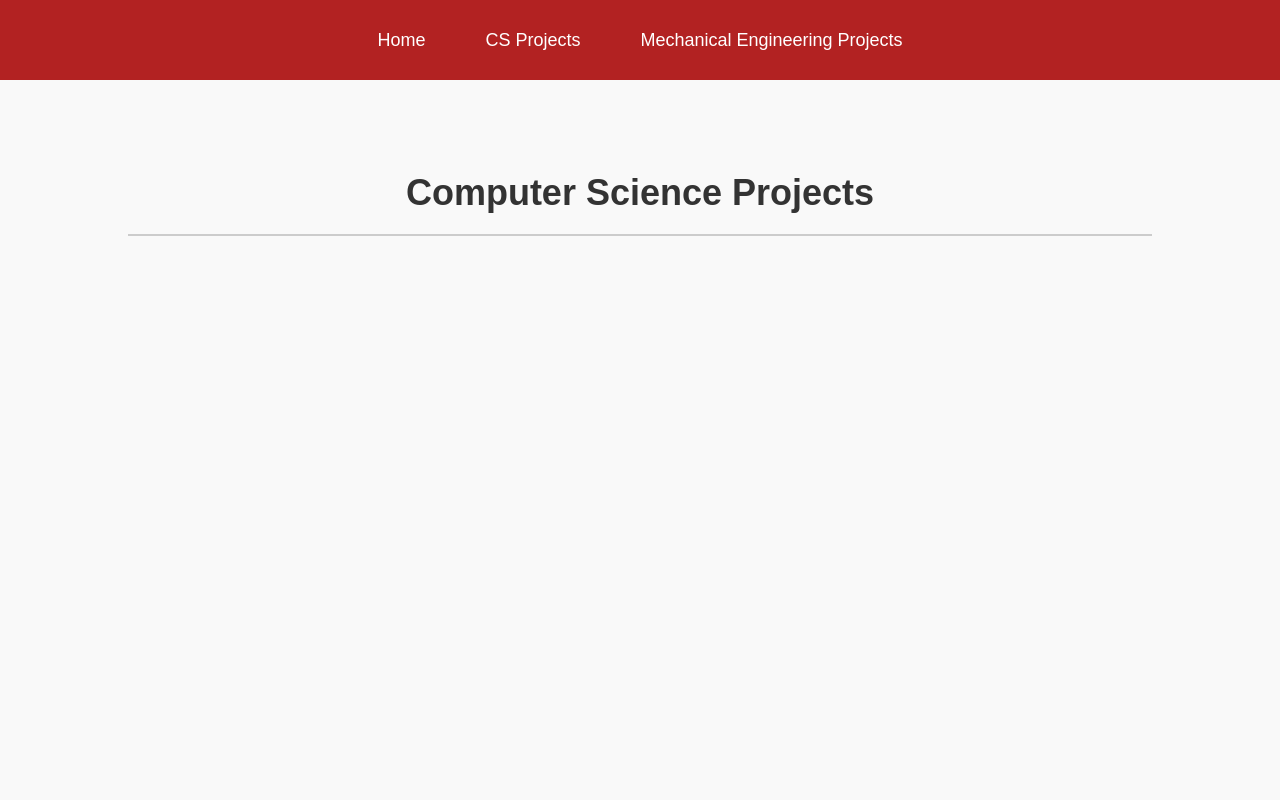
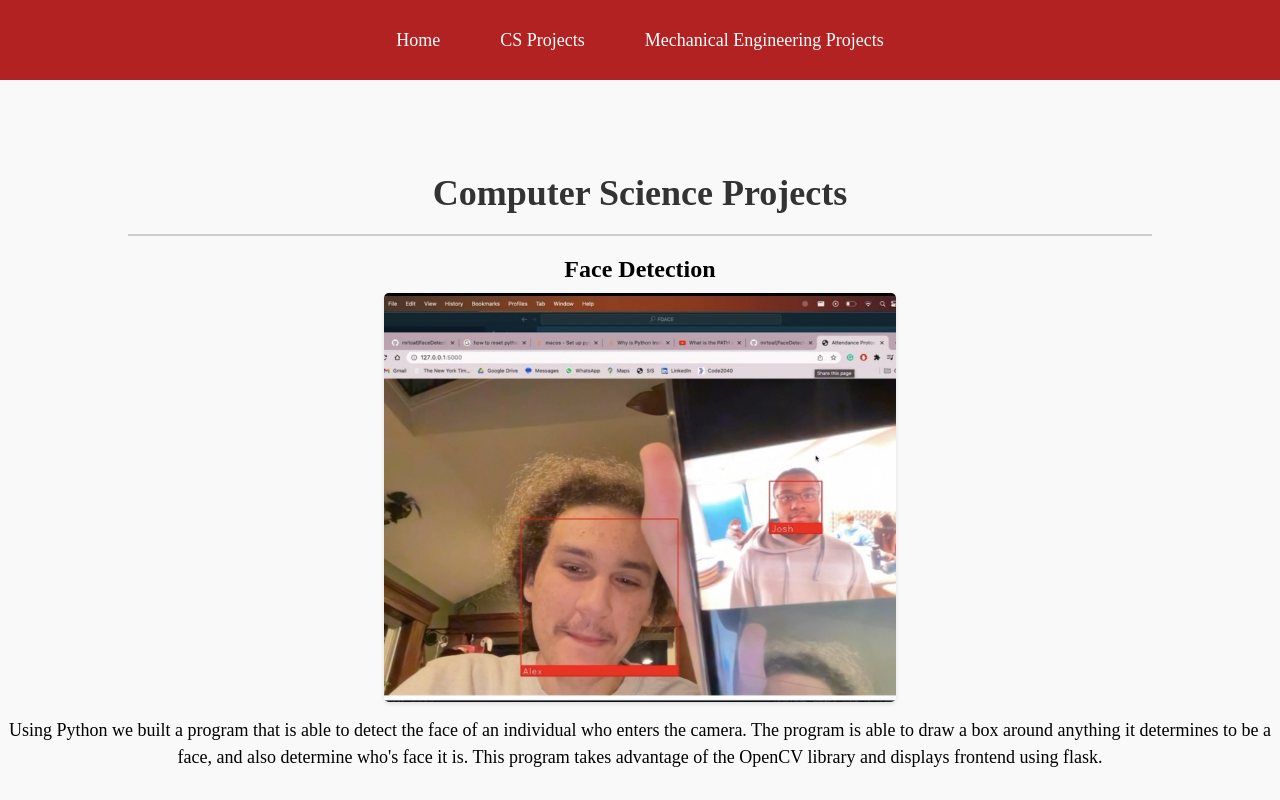
Before and after one commit to lamothejosh/PersonalWebsite, a plain HTML site: page CSprojects.html in a window 1280 px wide. Drawn offline with Linux system fonts and the light colour scheme.

Commit message:
Add files via upload

```diff
--- a/CSprojects.html
+++ b/CSprojects.html
@@ -1,5 +1,51 @@
 <!DOCTYPE html>
 <html lang="en">
+<style>
+
+
+.centered-content {
+    text-align: center;
+    display: flex;
+    flex-direction: column;
+    align-items: center;
+    justify-content: center;
+    height: 100vh; /* Adjust this value for desired vertical centering */
+}
+
+
+.project-section {
+    max-width: 800px;
+    margin-top: 40px;
+    padding: 20px;
+    background-color: white;
+    border-radius: 5px;
+    box-shadow: 0 2px 4px rgba(0, 0, 0, 0.1);
+}
+
+.project-title {
+    font-size: 24px;
+    margin-bottom: 10px;
+    text-align: center;
+}
+
+.project-image {
+    max-width: 40%;
+    height: auto;
+    border-radius: 5px;
+    box-shadow: 0 2px 4px rgba(0, 0, 0, 0.1);
+    margin-top: 10px;
+    display: block;
+    margin: auto;
+}
+
+.project-description {
+    font-size: 18px;
+    margin-top: 15px;
+    line-height: 1.5;
+    text-align: center;
+}
+
+</style>
 <head>
     <meta charset="UTF-8">
     <meta http-equiv="X-UA-Compatible" content="IE=edge">
@@ -17,5 +63,11 @@
     </div>
     <br> <br> <br> <br>
     <h1>Computer Science Projects</h1> <hr>
+
+    <div class="Face-detection">
+        <h2 class="project-title">Face Detection </h2>
+        <img class="project-image" src="face1.jpeg" alt="Project Image">
+        <p class="project-description">Using Python we built a program that is able to detect the face of an individual who enters the camera. The program is able to draw a box around anything it determines to be a face, and also determine who's face it is. This program takes advantage of the OpenCV library and displays frontend using flask. </p>
+      </div>
 </body>
 </html>
--- a/style.css
+++ b/style.css
@@ -1,7 +1,6 @@
 /* Global styles */
 
 body {
-  font-family: Arial, sans-serif;
   margin: 0;
   padding: 0;
 }
```
Also changed, not shown: index.html (+2 -2 lines), face1.jpeg (added).
